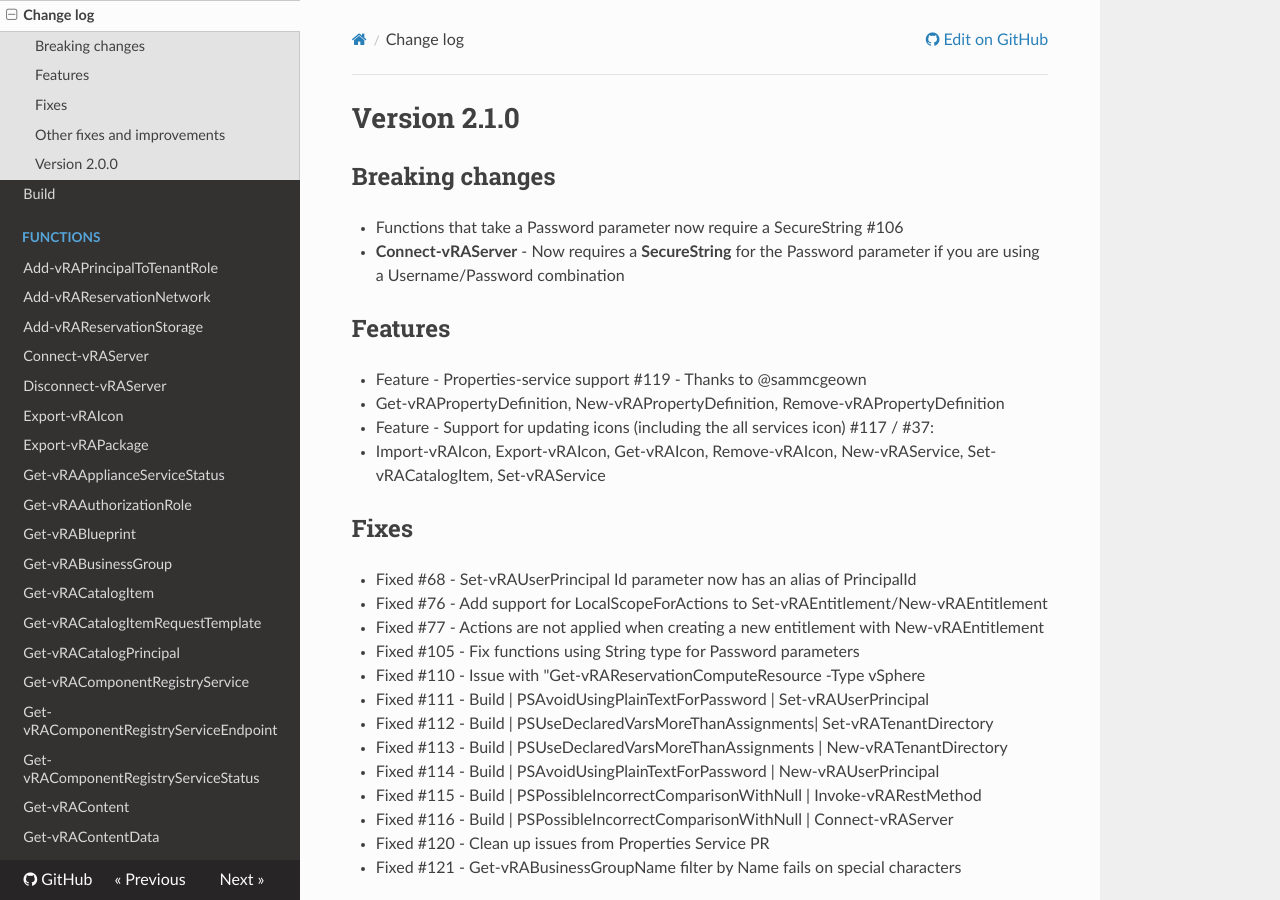
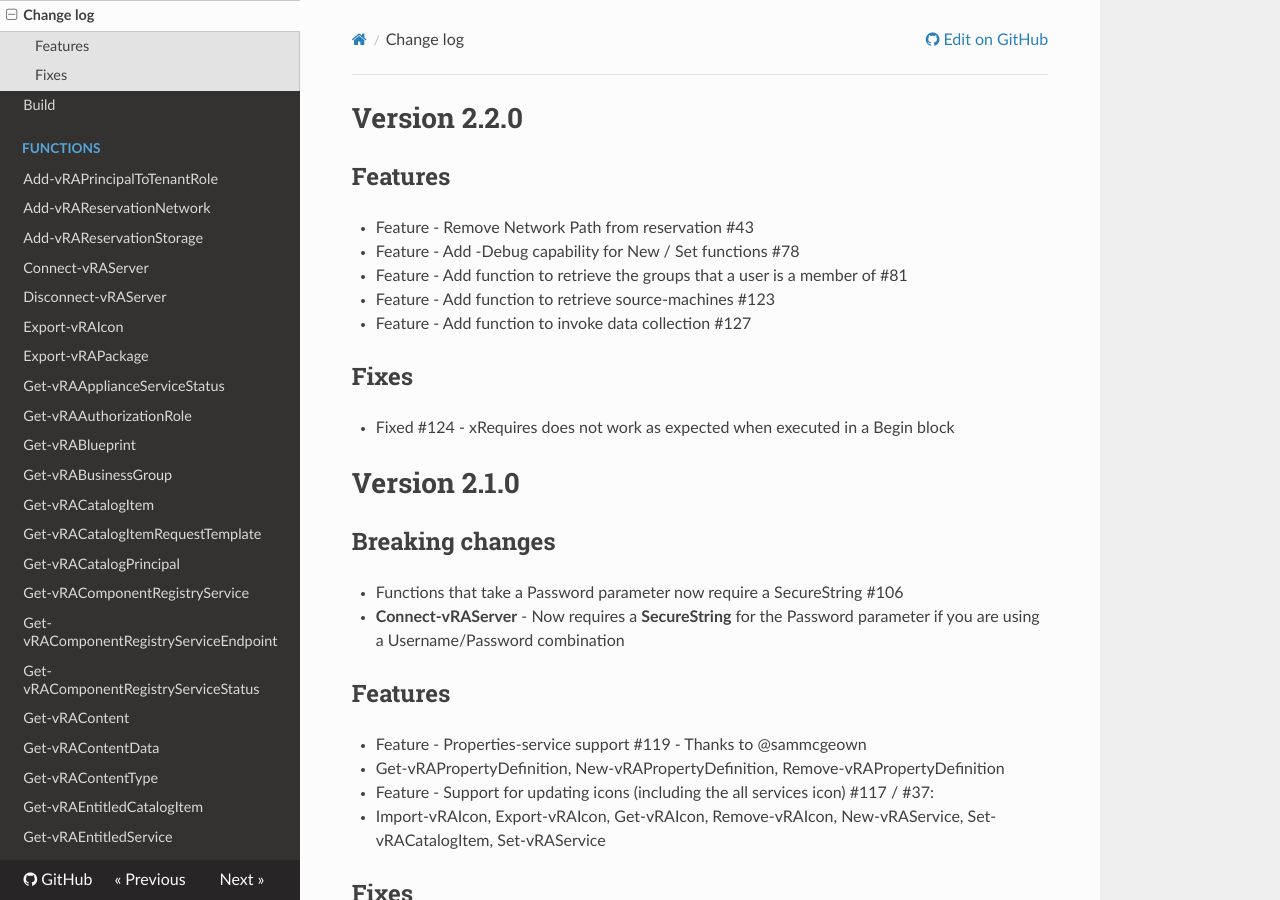
Before and after one commit to jakkulabs/PowervRA, an MkDocs documentation site: the page built from docs/CHANGELOG.md, in a window 1280 px wide and 900 px high. Built offline with MkDocs 1.6.1, drawn with Linux system fonts in a browser that asks for light colours; nearby versions of some CDN libraries; old or Windows-style settings are respelled for this version of MkDocs.

Commit message:
AppVeyor post-build commit [ci skip]

```diff
--- a/appveyor.yml
+++ b/appveyor.yml
@@ -1,4 +1,4 @@
-version: 2.1.0.{build}
+version: 2.2.0.{build}
 environment:
   gh_token:
     secure: 3WtkOGm4k++uL56CWe9sJF6HzFAUs7BkM7mvbqdKhkwXOFDtZFIC0k7hM5eGmfLj
--- a/docs/CHANGELOG.md
+++ b/docs/CHANGELOG.md
@@ -1,3 +1,16 @@
+# Version 2.2.0
+
+## Features
+* Feature - Remove Network Path from reservation #43
+* Feature - Add -Debug capability for New / Set functions #78
+* Feature - Add function to retrieve the groups that a user is a member of #81
+* Feature - Add function to retrieve source-machines #123
+* Feature - Add function to invoke data collection #127
+
+## Fixes
+* Fixed #124 - xRequires does not work as expected when executed in a Begin block
+
+
 # Version 2.1.0
 
 ## Breaking changes
```
Also changed, not shown: 1 other file.
